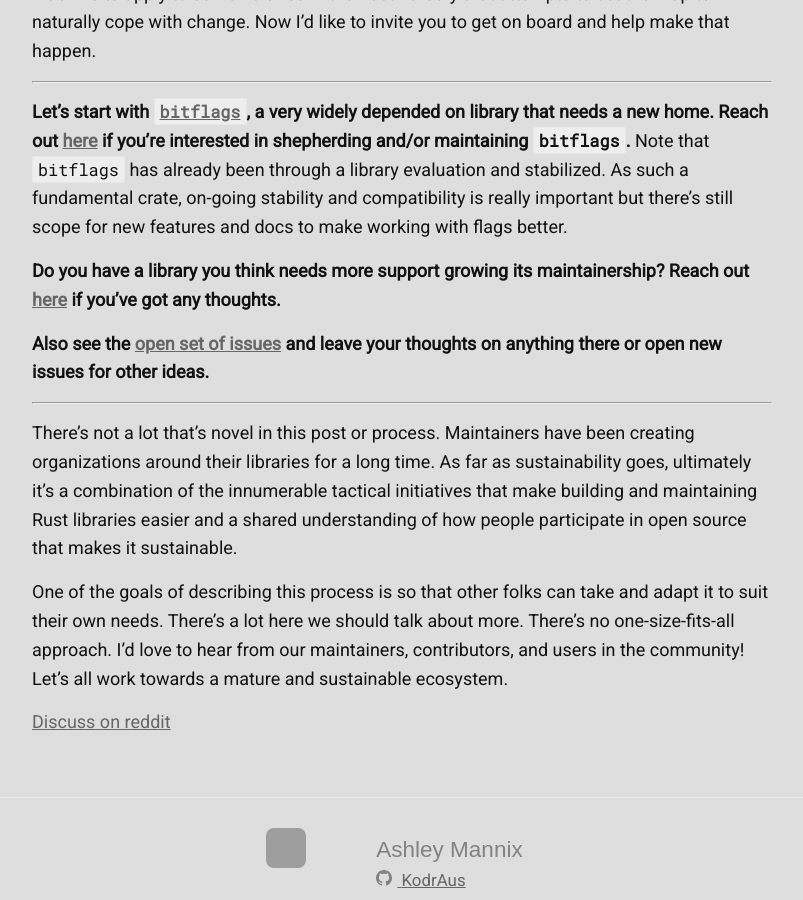
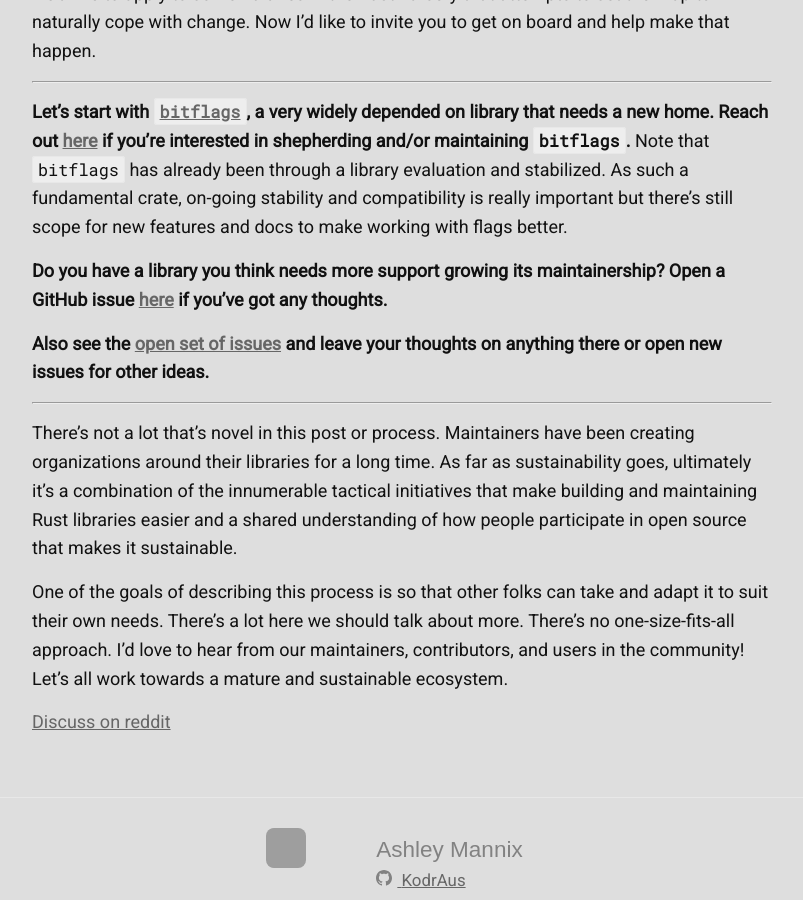
Before and after one commit to KodrAus/KodrAus.github.io, a Jekyll site: the page built from _posts/2018-05-24-a-shared-mutable-ecosystem.markdown, in a window 1280 px wide and 900 px high, scrolled down 5057 px. Shown: the whole window, without its empty margins (238-1041 px from the left). Built offline with Jekyll 4.4.1, drawn with Linux system fonts in a browser that asks for light colours; some web fonts are replaced; grey boxes are pictures that could not be loaded.

Commit message:
Update 2018-05-24-a-shared-mutable-ecosystem.markdown

```diff
--- a/_posts/2018-05-24-a-shared-mutable-ecosystem.markdown
+++ b/_posts/2018-05-24-a-shared-mutable-ecosystem.markdown
@@ -109,7 +109,7 @@ I’ve spent some time discussing change as an inherent property of an open sour
 
 **Let’s start with [`bitflags`], a very widely depended on library that needs a new home. Reach out [here][bitflags-maintainer] if you're interested in shepherding and/or maintaining `bitflags`.** Note that `bitflags` has already been through a library evaluation and stabilized. As such a fundamental crate, on-going stability and compatibility is really important but there's still scope for new features and docs to make working with flags better.
 
-**Do you have a library you think needs more support growing its maintainership? Reach out [here][other-libs] if you've got any thoughts.**
+**Do you have a library you think needs more support growing its maintainership? Open a GitHub issue [here][other-libs] if you've got any thoughts.**
 
 **Also see the [open set of issues][ecosystem-wg-issues] and leave your thoughts on anything there or open new issues for other ideas.**
 
@@ -124,7 +124,7 @@ One of the goals of describing this process is so that other folks can take and
 [`bitflags`]: https://crates.io/crates/bitflags
 [bitflags-maintainer]: https://github.com/rust-lang-nursery/ecosystem-wg/issues/2
 [ecosystem-wg-issues]: https://github.com/rust-lang-nursery/ecosystem-wg/issues
-[other-libs]: https://github.com/rust-lang-nursery/ecosystem-wg/issues/11
+[other-libs]: https://github.com/rust-lang-nursery/ecosystem-wg/issues
 [libz blitz]: https://blog.rust-lang.org/2017/05/05/libz-blitz.html
 [Ecosystem Working Group]: https://github.com/rust-lang-nursery/ecosystem-wg
 [reddit-post]: https://www.reddit.com/r/rust/comments/8lwvc0/a_shared_mutable_ecosystem_ft_help_maintain/
```
